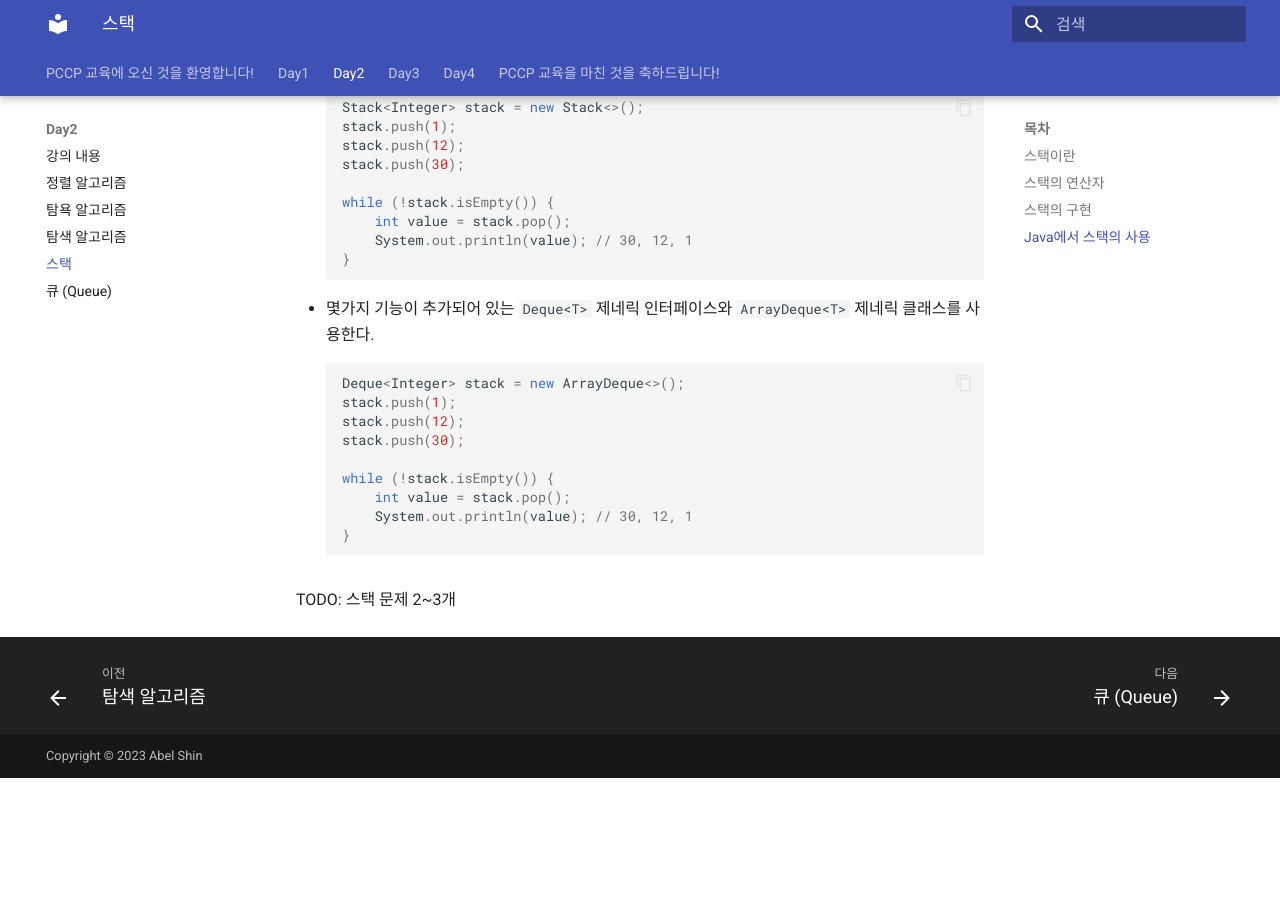
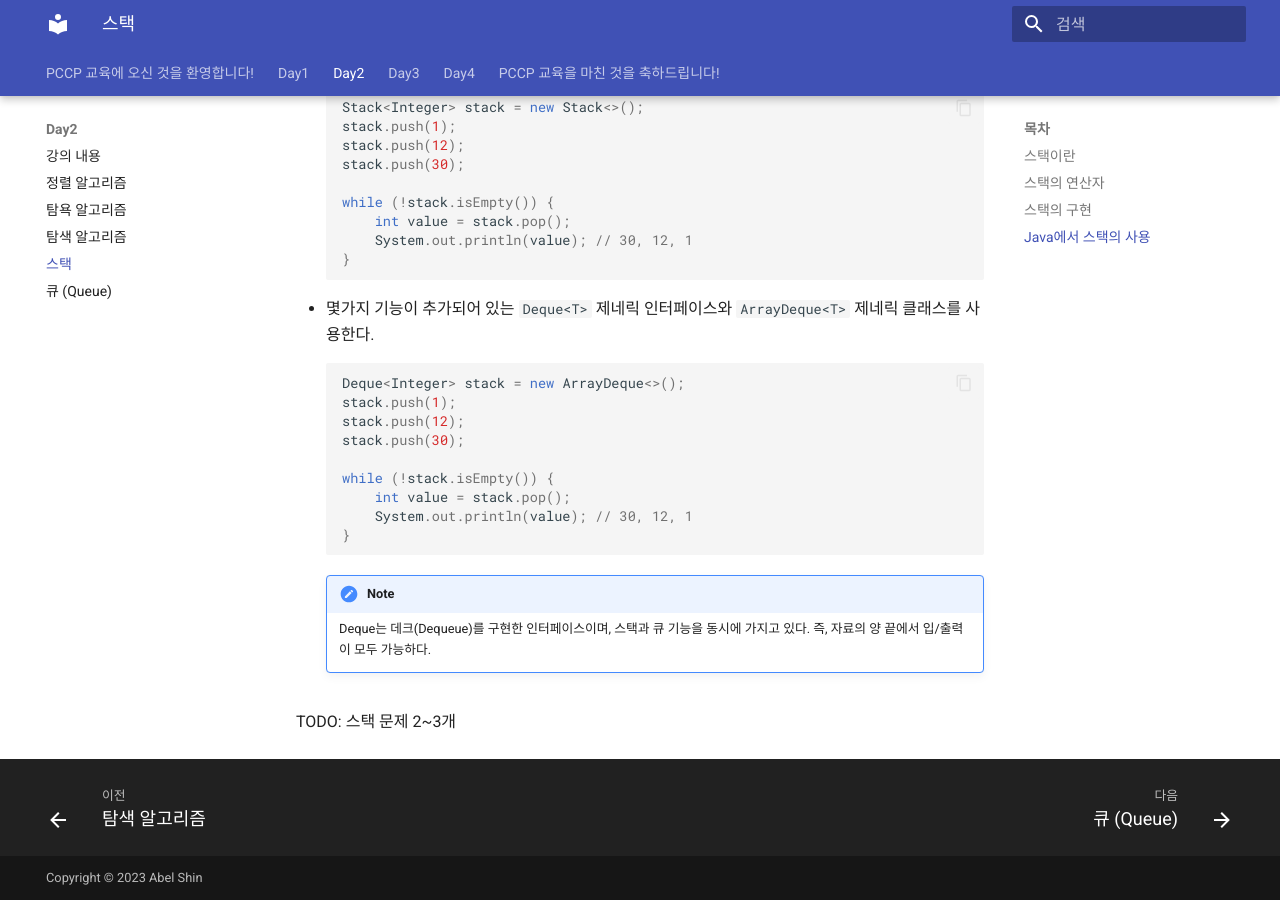
Before and after one commit to abel-shin/pccp-java, an MkDocs documentation site: the page built from docs/day2/section5.md, in a window 1280 px wide and 900 px high, scrolled down 1496 px. Built offline with MkDocs 1.6.1 and Material for MkDocs 9.7.7, drawn with Linux system fonts in a browser that asks for light colours; before the commit the page ends 2274 px from its top, so only the background shows below that.

Commit message:
added note to dequeue

````diff
--- a/docs/day2/section5.md
+++ b/docs/day2/section5.md
@@ -55,5 +55,9 @@
     }
     ```
 
+    !!! note
+
+        Deque는 데크(Dequeue)를 구현한 인터페이스이며, 스택과 큐 기능을 동시에 가지고 있다. 즉, 자료의 양 끝에서 입/출력이 모두 가능하다.
+
 
 TODO: 스택 문제 2~3개
````
